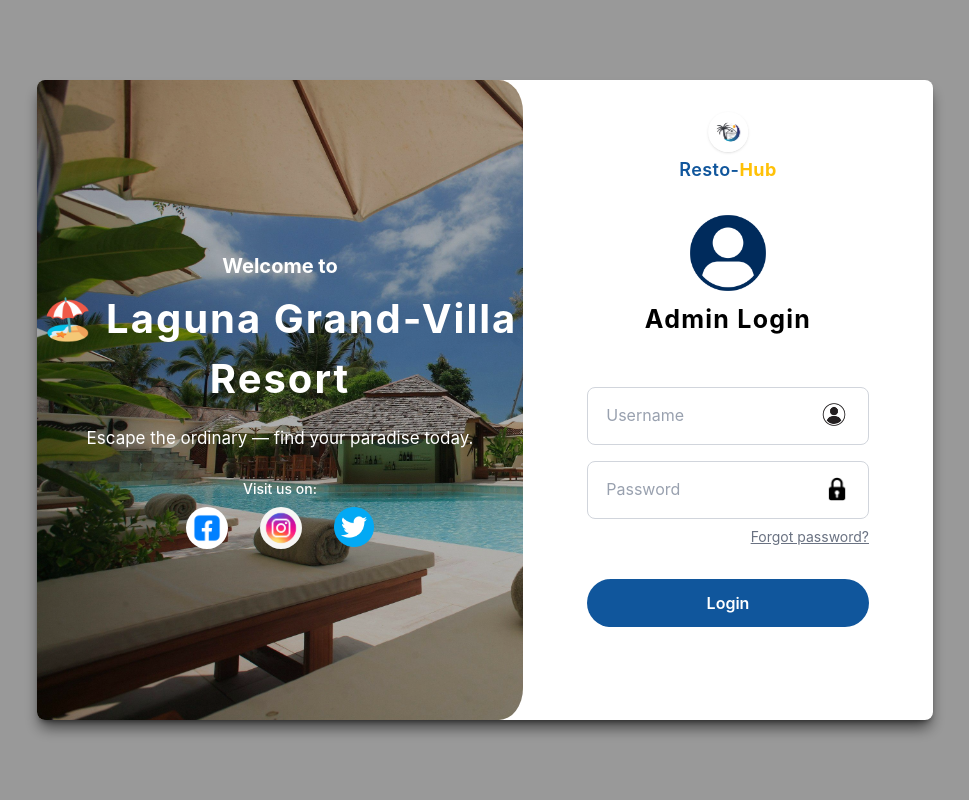
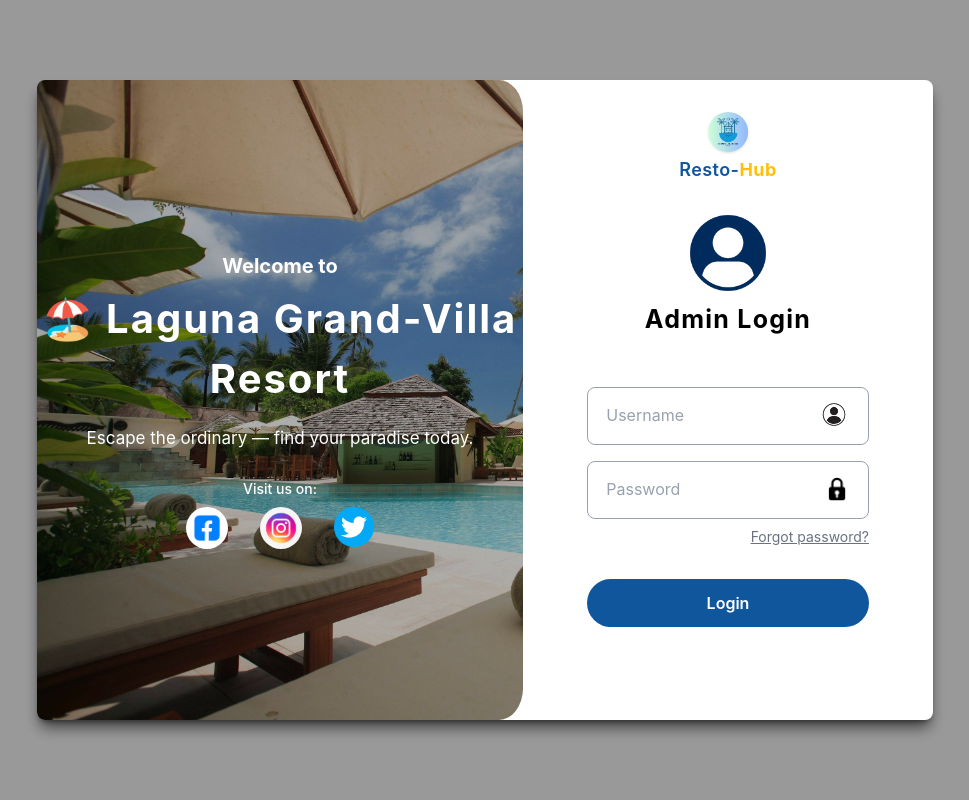
Before and after one commit to TommyDev-404/Resort-system, a Flask app: page /login in a window 1280 px wide. Shown: the whole page, without its empty margins (155-1124 px from the left). Run offline with Flask 3, Linux system fonts and the light colour scheme; style sheets or scripts are compiled from the project's sources; parts of the project's set-up code (start-up, migrations or seed data) failed here and were passed over.

Commit message:
System done! version 2.0

```diff
--- a/src/app.py
+++ b/src/app.py
@@ -53,7 +53,7 @@ def system_page():
             # Expire outdated promos
             cursor.execute(""" UPDATE promos SET status = 'Expired' WHERE end_date < CURDATE() AND status = 'Active' """)
 
-            # Restore room rates
+            # Restore room rates after promo expired
             cursor.execute("""
                   UPDATE accomodation_spaces AS a
                   LEFT JOIN promos AS p
@@ -63,7 +63,7 @@ def system_page():
                   AND LOWER(TRIM(a.promo)) != 'None';
             """)
 
-            #reset salary data
+            #reset salary data every new week
             cursor.execute('''
                   UPDATE staff_details
                   SET
--- a/src/backend/model/admin.py
+++ b/src/backend/model/admin.py
@@ -72,7 +72,6 @@ class Admin:
                   con.rollback()
                   return { 'success': False, 'message': f'Cancellation failed: {e}'}
 
-
       def edit_info(self, info, type, id):
             try:
                   with self.db.connect() as con:
@@ -98,7 +97,6 @@ class Admin:
                   con.rollback()
                   return { 'success': False, 'message': f'Cancellation failed: {e}'}
 
-
       def is_valid_email(self, email):
             pattern = r'^[\w\.-]+@[\w\.-]+\.\w+$'
             return re.match(pattern, email) is not None
--- a/src/frontend/static/scripts/controller/home-dashboard.js
+++ b/src/frontend/static/scripts/controller/home-dashboard.js
@@ -388,7 +388,7 @@ async function drawMostBookedArea() {
                   maintainAspectRatio: false,
                   plugins: {
                         legend: {
-                              position: 'bottom', // move legend below chart
+                              position: 'right', // move legend below chart
                               align: 'center',   // center legend
                               labels: {
                                     color: isDarkMode ? '#F9FAFB' : '#374151', // white in dark mode
--- a/src/frontend/static/scripts/script.js
+++ b/src/frontend/static/scripts/script.js
@@ -171,7 +171,7 @@ document.addEventListener('click', (e) => {
 
             document.querySelector('#darkIcon').classList.toggle('hidden');
             document.querySelector('#lightIcon').classList.toggle('hidden');
-            lucide.replace();
+            lucide.createIcons();
       }
 
       if (e.target.closest('#profile-shortcut')) switchContent('admin-profile');
--- a/src/frontend/template/login.html
+++ b/src/frontend/template/login.html
@@ -53,7 +53,7 @@
 		<div class="w-[50%] px-8 py-10 relative flex flex-col justify-center items-center">
 			<!-- FIXED LOGO (stays when switching modals) -->
 			<div class="absolute top-8 left-1/2 -translate-x-1/2 text-center">
-				<img src="{{ url_for('static', filename='assets/resort.avif') }}" width="40" class="mx-auto rounded-full shadow-sm mb-1">
+				<img src="{{ url_for('static', filename='assets/logo2.png') }}" width="40" class="mx-auto rounded-full shadow-sm mb-1">
 				<h1 class="text-lg font-semibold text-primary-blue tracking-wide">Resto-<span class="text-secondary-gold font-bold">Hub</span></h1>
 			</div>
 
@@ -64,13 +64,13 @@
 				<form class="loginForm w-full">
 					<div class="flex flex-col relative mt-6">
 						<img src="{{ url_for('static', filename='assets/uname.png') }}" width="38px" class="absolute top-4 right-4">
-						<input type="text" placeholder="" name="username" required class="peer border border-gray-300 p-4 rounded-lg outline-none transition-all duration-300 ease-in-out focus:border-1 focus:border-blue-700 focus:shadow-md valid:border-blue-700"/>
+						<input type="text" placeholder="" name="username" required class="peer border border-gray-400 p-4 rounded-lg outline-none transition-all duration-300 ease-in-out focus:border-1 focus:border-blue-700 focus:shadow-md valid:border-blue-700"/>
 						<span class="absolute top-4 left-[4%] px-2 peer-focus:-top-2 peer-valid:-top-2 peer-focus:text-sm peer-valid:text-sm peer-focus:text-blue-700 text-gray-400 peer-valid:text-blue-700 transiton-all duration-300 ease-in-out bg-white">Username</span>
 					</div>
 
 					<div class="flex flex-col relative mt-4 passField">
 						<img src="{{ url_for('static', filename='assets/pass.png') }}" width="24px" id="ps-icon" class="absolute top-4 right-5">
-						<input type="password" name="password" placeholder="" required class="peer border border-gray-300 p-4 rounded-lg outline-none transition-all duration-300 ease-in-out focus:border-1 focus:border-blue-700 focus:shadow-md valid:border-blue-700"/>
+						<input type="password" name="password" placeholder="" required class="peer border border-gray-400 p-4 rounded-lg outline-none transition-all duration-300 ease-in-out focus:border-1 focus:border-blue-700 focus:shadow-md valid:border-blue-700"/>
 						<span class="absolute top-4 left-[4%] px-2 peer-focus:-top-2 peer-valid:-top-2 peer-focus:text-sm peer-valid:text-sm  peer-focus:text-blue-700 text-gray-400 peer-valid:text-blue-700 transiton-all duration-300 ease-in-out bg-white" id="ps-icon">Password</span>
 					</div>
 					<a id="forgotLink"class="text-gray-500 text-sm flex justify-end w-full underline hover:text-blue-600 cursor-pointer transition-colors mt-2">Forgot password?</a>
@@ -87,10 +87,10 @@
 				<p class="text-gray-500 text-sm text-center px-6 mb-6">Enter your email and we’ll send a verification code to reset your password.</p>
 
 				<div class="flex items-center gap-2 w-full">
-					<input type="email" placeholder="Enter your email" name="email" class="flex-1 border border-gray-300 px-4 py-3 rounded-lg outline-none focus:ring-2 focus:ring-blue-600 transition-all duration-300" required />
+					<input type="email" placeholder="Enter your email" name="email" class="flex-1 border border-gray-400 px-4 py-3 rounded-lg outline-none focus:ring-2 focus:ring-blue-600 transition-all duration-300" required />
 					<button type="button" id="get_code" class="bg-green-500 hover:bg-green-600 text-white px-5 py-3 rounded-lg text-sm font-medium transition-all duration-200">Get Code</button>
 				</div>
-				<input type="text" name="code" maxlength="6" placeholder="Enter 6-digit code" class="w-full border border-gray-300 px-4 py-3 rounded-lg outline-none focus:ring-2 focus:ring-blue-600 transition-all duration-300 " required />
+				<input type="text" name="code" maxlength="6" placeholder="Enter 6-digit code" class="w-full border border-gray-400 px-4 py-3 rounded-lg outline-none focus:ring-2 focus:ring-blue-600 transition-all duration-300 " required />
 				<button type="button" id="link-change-pass" class="bg-primary-blue hover:bg-blue-600 text-white py-3 rounded-full font-semibold mt-6 w-full transition-all duration-300">Continue</button>
 				<p class="text-center text-sm text-gray-500 mt-4"> Remember your password?<span id="backToLogin" class="text-blue-600 hover:underline font-medium cursor-pointer">Login</span></p>
 			</div>
@@ -101,7 +101,7 @@
 				<h2 class="text-2xl font-bold text-gray-800 tracking-wide mb-4 text-center">Change Password</h2>
 				<p class="text-gray-500 text-sm text-center px-6 mb-6">Update your account password securely below.</p>
 
-				<input type="password" name="new_password" required class="w-full border border-gray-300 px-4 py-3 rounded-lg outline-none focus:ring-2 focus:ring-blue-600 transition-all duration-300" placeholder="Enter new password" />
+				<input type="password" name="new_password" required class="w-full border border-gray-400 px-4 py-3 rounded-lg outline-none focus:ring-2 focus:ring-blue-600 transition-all duration-300" placeholder="Enter new password" />
 				<label class="text-sm text-gray-500 flex gap-2 mt-3"><input type="checkbox" name="show_change_pass" id="showPassword">Show Password</label>
 				<button type="submit" id="change-pass" class="bg-primary-blue hover:bg-blue-600 text-white py-3 rounded-full font-semibold mt-6 w-full transition-all duration-300">Continue</button>
 				<p class="text-center text-sm text-gray-500 mt-4"> Remember your password?<span id="backToLogin2" class="text-blue-600 hover:underline font-medium cursor-pointer">Login</span></p>
```
Also changed, not shown: src/frontend/template/admin.html (+0 -9 lines), src/frontend/static/scripts/controller/all-reservations.js.
